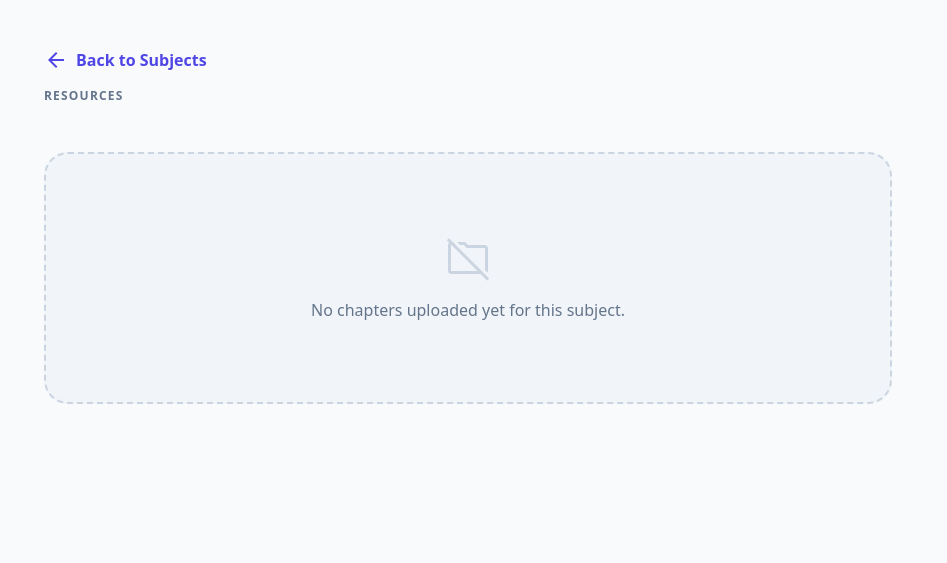
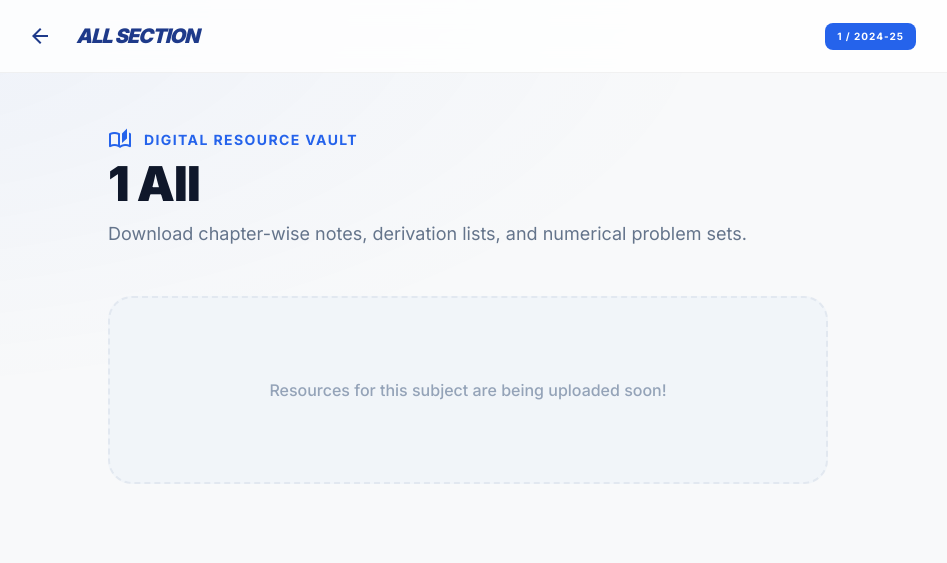
Before and after one commit to sreeragpp86/Profzr-s-Academy, a Django app: page /materials/1/ in a window 1280 px wide. Shown: the top 563 px of the page, without its empty margins (172-1119 px from the left). Run offline with Django 5.2, Linux system fonts and the light colour scheme; some libraries are stand-ins or nearby versions.

```diff
--- a/Documents/profezs/Profzrs/Templates/index.html
+++ b/Documents/profezs/Profzrs/Templates/index.html
@@ -86,9 +86,7 @@
             </div>
             <div class="flex items-center gap-6">
                 <a class="text-sm font-bold text-primary" href="{% url 'index' %}">Home</a>
-                <button
-                    class="px-5 py-2 bg-primary text-white text-xs font-bold rounded-full hover:bg-opacity-90 transition-all">Portal
-                    Login</button>
+
             </div>
         </div>
     </nav>
--- a/Documents/profezs/Profzrs/Templates/material_list.html
+++ b/Documents/profezs/Profzrs/Templates/material_list.html
@@ -1,51 +1,104 @@
 {% load static %}
 <!DOCTYPE html>
-<html lang="en">
+<html class="light" lang="en">
 
 <head>
-    <meta charset="UTF-8">
-    <meta name="viewport" content="width=device-width, initial-scale=1.0">
+    <meta charset="utf-8" />
+    <meta content="width=device-width, initial-scale=1.0" name="viewport" />
     <title>{{ display_subject }} | Study Hub</title>
     <script src="https://cdn.tailwindcss.com"></script>
-    <link href="https://fonts.googleapis.com/css2?family=Material+Symbols+Outlined" rel="stylesheet" />
+    <link href="https://fonts.googleapis.com/css2?family=Inter:wght@300;400;500;600;700;800;900&display=swap"
+        rel="stylesheet" />
+    <link href="https://fonts.googleapis.com/css2?family=Material+Symbols+Outlined:wght@100..700&display=swap"
+        rel="stylesheet" />
+    <style>
+        body {
+            background-color: #f8f9fa;
+            background-image: radial-gradient(at 0% 0%, rgba(37, 99, 235, 0.05) 0px, transparent 50%);
+        }
+
+        .chapter-card {
+            transition: all 0.3s ease;
+            border: 1px solid rgba(0, 0, 0, 0.05);
+        }
+
+        .chapter-card:hover {
+            transform: translateY(-2px);
+            background-color: white;
+            box-shadow: 0 10px 30px -10px rgba(37, 99, 235, 0.1);
+            border-color: #2563eb;
+        }
+
+        .glass-nav {
+            background: rgba(255, 255, 255, 0.8);
+            backdrop-filter: blur(12px);
+            border-bottom: 1px solid rgba(0, 0, 0, 0.05);
+        }
+    </style>
 </head>
 
-<body class="bg-slate-50 font-sans text-slate-900">
+<body class="font-['Inter'] text-slate-900">
 
-    <div class="max-w-4xl mx-auto px-6 py-12">
+    <nav class="glass-nav fixed top-0 w-full z-50 px-6 py-4">
+        <div class="max-w-4xl mx-auto flex justify-between items-center">
+            <div class="flex items-center gap-4">
+                <a href="/{{ category }}/"
+                    class="group flex items-center justify-center w-10 h-10 rounded-full hover:bg-blue-50 transition-all">
+                    <span class="material-symbols-outlined text-blue-900">arrow_back</span>
+                </a>
+                <h1 class="text-xl font-black tracking-tighter text-blue-900 uppercase italic">{{ display_subject }}
+                    Section</h1>
+            </div>
+            <span class="text-[10px] font-bold uppercase tracking-widest bg-blue-600 text-white px-3 py-1.5 rounded-lg">
+                {{ display_category }} / 2024-25
+            </span>
+        </div>
+    </nav>
+
+    <main class="pt-32 pb-20 px-6 max-w-3xl mx-auto">
+
         <div class="mb-12">
-            <a href="javascript:history.back()" class="text-indigo-600 font-bold flex items-center gap-2 mb-4">
-                <span class="material-symbols-outlined">arrow_back</span> Back to Subjects
-            </a>
-            <h1 class="text-4xl font-black tracking-tight">{{ display_subject }}</h1>
-            <p class="text-slate-500 uppercase tracking-widest text-xs font-bold mt-2">{{ display_category }} RESOURCES
+            <div class="flex items-center gap-3 mb-2">
+                <span class="material-symbols-outlined text-blue-600">auto_stories</span>
+                <span class="text-sm font-bold text-blue-600 uppercase tracking-widest">Digital Resource Vault</span>
+            </div>
+            <h2 class="text-5xl font-black mb-3 tracking-tight">{{ display_category }} {{ display_subject }}</h2>
+            <p class="text-slate-500 text-lg">Download chapter-wise notes, derivation lists, and numerical problem sets.
             </p>
         </div>
 
-        <div class="space-y-4">
+        <div id="physics-list" class="space-y-3">
             {% for chapter in chapters %}
-            <div
-                class="bg-white p-6 rounded-2xl border border-slate-200 flex items-center justify-between hover:shadow-md transition-shadow">
-                <div class="flex items-center gap-4">
+            <div class="chapter-card bg-white/40 p-5 rounded-2xl flex items-center justify-between group shadow-sm">
+                <div class="flex items-center gap-5">
                     <div
-                        class="w-10 h-10 bg-indigo-50 text-indigo-600 rounded-full flex items-center justify-center font-bold">
-                        {{ forloop.counter }}
+                        class="w-10 h-10 bg-blue-50 text-blue-700 rounded-xl flex items-center justify-center font-black text-sm group-hover:bg-blue-600 group-hover:text-white transition-colors">
+                        {{ forloop.counter|stringformat:"02d" }}
                     </div>
-                    <h3 class="font-bold text-lg">{{ chapter.name }}</h3>
+                    <div>
+                        <a href="/{{ chapter.file_url }}" target="_blank"
+                            class="font-bold text-slate-800 group-hover:text-blue-900 transition-colors cursor-pointer">
+                            {{ chapter.name }}
+                        </a>
+                    </div>
                 </div>
-                <a href="{{ chapter.file_url }}" target="_blank"
-                    class="bg-indigo-600 text-white px-6 py-2 rounded-xl font-bold flex items-center gap-2 hover:bg-indigo-700 transition-colors">
-                    <span class="material-symbols-outlined text-sm">download</span> PDF
-                </a>
+                <div class="flex items-center">
+                    <a href="{{ chapter.file_url }}" download
+                        class="flex items-center gap-2 px-4 py-2 bg-blue-50 hover:bg-blue-600 text-blue-600 hover:text-white rounded-xl text-xs font-bold transition-all"
+                        title="Download PDF">
+                        <span class="material-symbols-outlined text-sm">download</span>
+                        DOWNLOAD
+                    </a>
+                </div>
             </div>
             {% empty %}
-            <div class="text-center py-20 bg-slate-100 rounded-3xl border-2 border-dashed border-slate-300">
-                <span class="material-symbols-outlined text-5xl text-slate-300 mb-4">folder_off</span>
-                <p class="text-slate-500 font-medium">No chapters uploaded yet for this subject.</p>
+            <div class="text-center py-20 bg-slate-100 rounded-3xl border-2 border-dashed border-slate-200">
+                <p class="text-slate-400 font-medium">Resources for this subject are being uploaded soon!</p>
             </div>
             {% endfor %}
         </div>
-    </div>
+
+    </main>
 
 </body>
 
--- a/Documents/profezs/Profzrs/settings.py
+++ b/Documents/profezs/Profzrs/settings.py
@@ -64,8 +64,10 @@ DATABASES = {
 STATIC_URL = 'static/'
 STATICFILES_DIRS = [BASE_DIR / 'static']
 
+
+# Ensure BASE_DIR is defined at the top of your settings.py
 MEDIA_URL = '/media/'
-MEDIA_ROOT = BASE_DIR / 'media'
+MEDIA_ROOT = os.path.join(BASE_DIR, 'media')
 
 DEFAULT_AUTO_FIELD = 'django.db.models.BigAutoField'
 
--- a/Documents/profezs/core/chapters_data.py
+++ b/Documents/profezs/core/chapters_data.py
@@ -4,7 +4,7 @@ SYLLABUS = {
     'sslc': {
         'physics': [
             {'id': 1, 'name': 'Effects of Electric Current',
-                'file_url': '/media/sslc/phy/ch1.pdf'},
+                'file_url': 'Profzrs/media/sslc/phy/ch1.pdf'},
             {'id': 2, 'name': 'Magnetic Effects of Electric Current',
                 'file_url': '/media/sslc/phy/ch2.pdf'},
             {'id': 3, 'name': 'Electromagnetic Induction',
--- a/Documents/profezs/core/views.py
+++ b/Documents/profezs/core/views.py
@@ -1,3 +1,4 @@
+from .chapters_data import SYLLABUS  # This is the data file you created
 from django.shortcuts import render
 from .chapters_data import SYLLABUS  # Import the data we just made
 
@@ -37,3 +38,24 @@ def plus_two_subjects(request):
 
 def material_list(request, category):
     return render(request, 'material_list.html', {'category': category})
+
+
+# core/views.py
+
+
+def material_list(request, category):
+    subject_slug = request.GET.get('subject', 'all')
+
+    # Get the list of chapters for this specific category and subject
+    chapters = SYLLABUS.get(category, {}).get(subject_slug, [])
+
+    context = {
+        'category': category,
+        'subject': subject_slug,
+        # 'plus-one' -> 'PLUS ONE'
+        'display_category': category.replace('-', ' ').upper(),
+        # 'computer-science' -> 'Computer Science'
+        'display_subject': subject_slug.replace('-', ' ').title(),
+        'chapters': chapters,
+    }
+    return render(request, 'material_list.html', context)
```
Also changed, not shown: 1 other file.
